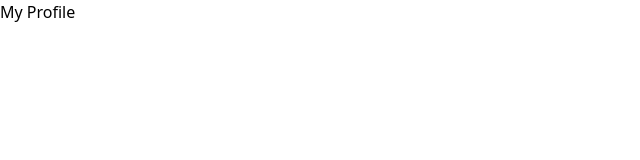
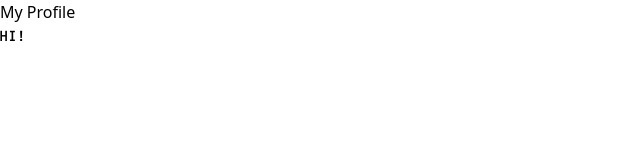
Before and after one commit to KraiyosW/Mock-project, a React (Vite) app: page / in a window 1280 px wide. Shown: the top 160 px of the page, without its empty margins (0-640 px from the left). Built offline with nearby package versions, Linux system fonts and the light colour scheme; a web font is replaced by a local one.

Commit message:
feat: add my information sections

```diff
--- a/src/App.css
+++ b/src/App.css
@@ -2,6 +2,10 @@
 @tailwind components;
 @tailwind utilities;
 
+
+#font1{
+  font-family: 'Anonymous Pro';
+}
 /* #root {
   max-width: 1280px;
   margin: 0 auto;
--- a/src/App.jsx
+++ b/src/App.jsx
@@ -1,4 +1,5 @@
-import Header from './components/header'
+import Header from './components/header';
+import Information from './components/personal-information';
 import './App.css'
 
 function App() {
@@ -6,6 +7,7 @@ function App() {
   return (
     <div className='w-[100vw] h-[100vh] bg-[#F5ebee]'>
     <Header/>
+    <Information/>
     </div>
   )
 }
--- /dev/null
+++ b/src/components/personal-information.jsx
@@ -0,0 +1,15 @@
+
+const Information = () => {
+
+    return (
+        <div className="flex flex-col flex-warp items-start mt-[3rem] ml-[10rem] px-[50px] min-[768px]:px-[120px] bg-[#F5ebee] ">
+            <p className="text-[2rem]" id='font1'> HI! </p>
+
+        </div>
+    );
+
+
+}
+
+
+export default Information
```
